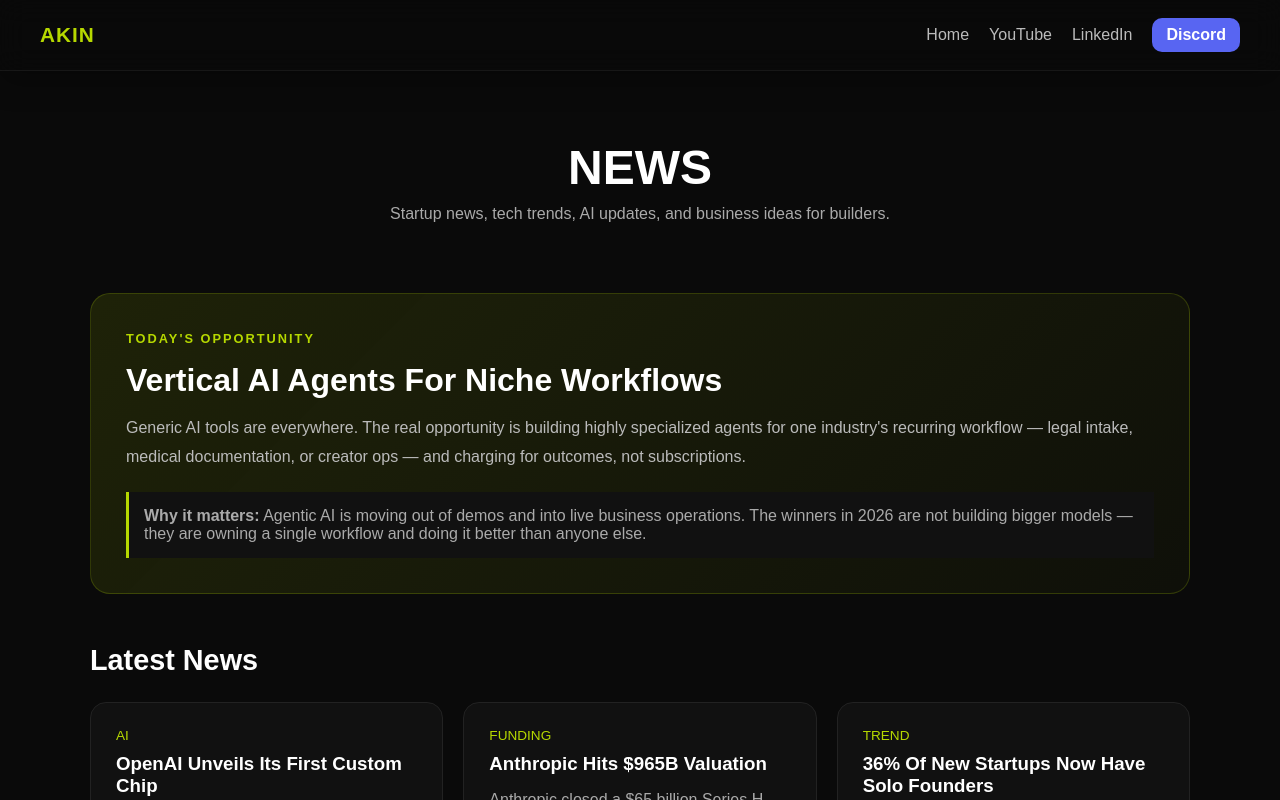
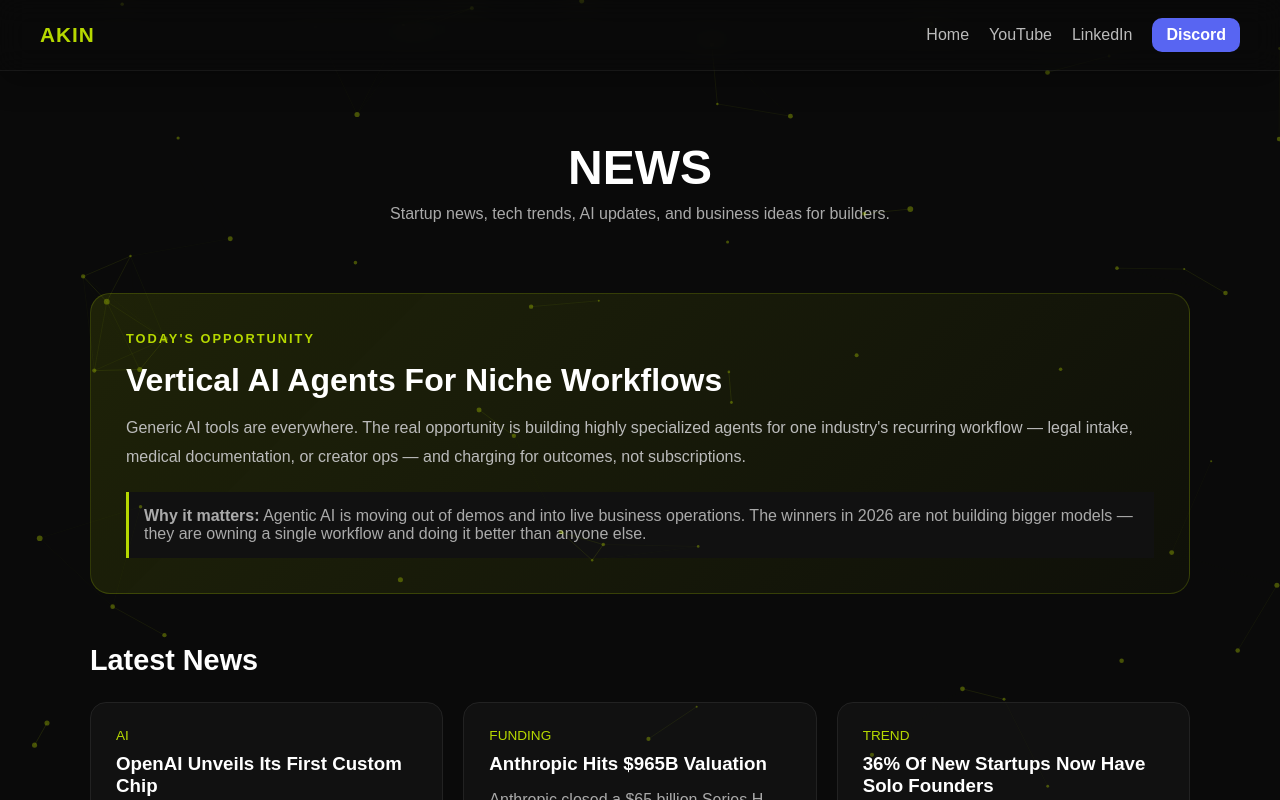
Before and after one commit to ByAkin/news, a plain HTML site: page index.html in a window 1280 px wide. Shown: the top 800 px of the page. Drawn offline with Linux system fonts and the light colour scheme.

Commit message:
Update index.html\

```diff
--- a/index.html
+++ b/index.html
@@ -230,6 +230,8 @@ nav{
 </head>
 <body>
 
+    <canvas id="bg" style="position:fixed;top:0;left:0;width:100%;height:100%;z-index:0;pointer-events:none;"></canvas>
+
 <nav>
 <div class="logo">AKIN</div>
 
@@ -436,5 +438,63 @@ a real shot at running a serious business alone.
     © 2026 The Akin Project
 </footer>
 
+<script>
+const c = document.getElementById('bg');
+const ctx = c.getContext('2d');
+let W, H, pts;
+
+function resize(){
+  W = c.width = innerWidth;
+  H = c.height = innerHeight;
+}
+
+function init(){
+  resize();
+  pts = Array.from({length:60}, () => ({
+    x: Math.random()*W,
+    y: Math.random()*H,
+    vx: (Math.random()-.5)*.4,
+    vy: (Math.random()-.5)*.4,
+    r: Math.random()*2+1
+  }));
+}
+
+function draw(){
+  ctx.clearRect(0,0,W,H);
+
+  for(let i=0;i<pts.length;i++){
+    for(let j=i+1;j<pts.length;j++){
+      const dx=pts[i].x-pts[j].x, dy=pts[i].y-pts[j].y;
+      const d=Math.sqrt(dx*dx+dy*dy);
+      if(d<120){
+        ctx.beginPath();
+        ctx.strokeStyle=`rgba(182,216,0,${(1-d/120)*0.15})`;
+        ctx.lineWidth=1;
+        ctx.moveTo(pts[i].x,pts[i].y);
+        ctx.lineTo(pts[j].x,pts[j].y);
+        ctx.stroke();
+      }
+    }
+  }
+
+  pts.forEach(p => {
+    ctx.beginPath();
+    ctx.arc(p.x, p.y, p.r, 0, Math.PI*2);
+    ctx.fillStyle='rgba(182,216,0,0.35)';
+    ctx.fill();
+    p.x += p.vx;
+    p.y += p.vy;
+    if(p.x<0||p.x>W) p.vx*=-1;
+    if(p.y<0||p.y>H) p.vy*=-1;
+  });
+
+  requestAnimationFrame(draw);
+}
+
+window.addEventListener('resize', resize);
+init();
+draw();
+</script>
+
 </body>
 </html>
```
